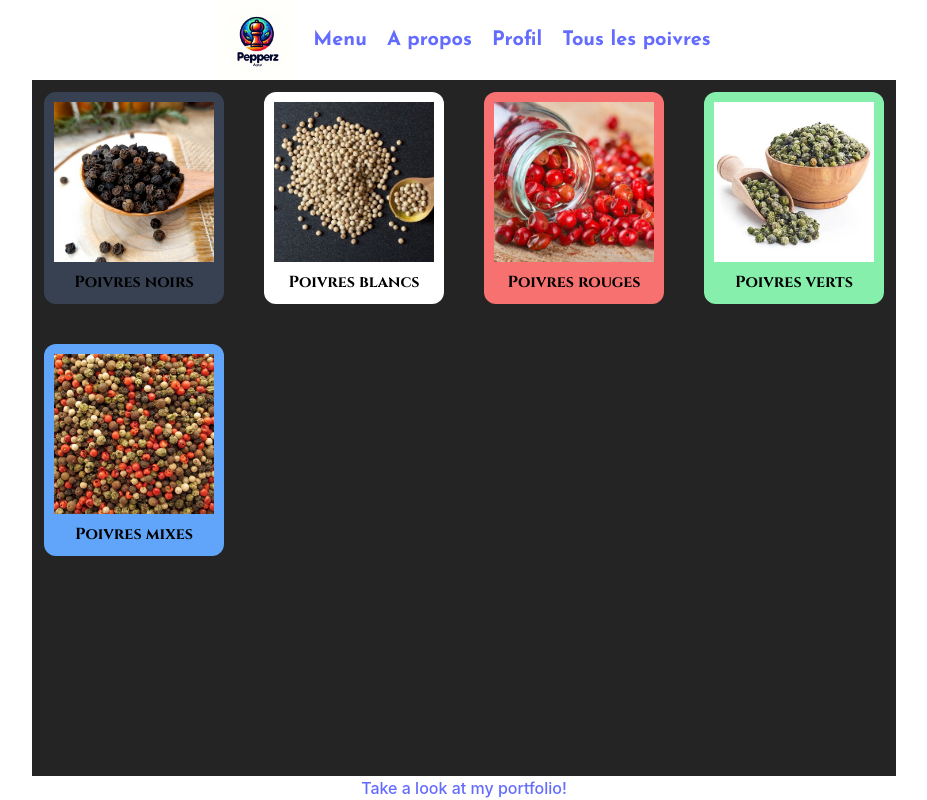
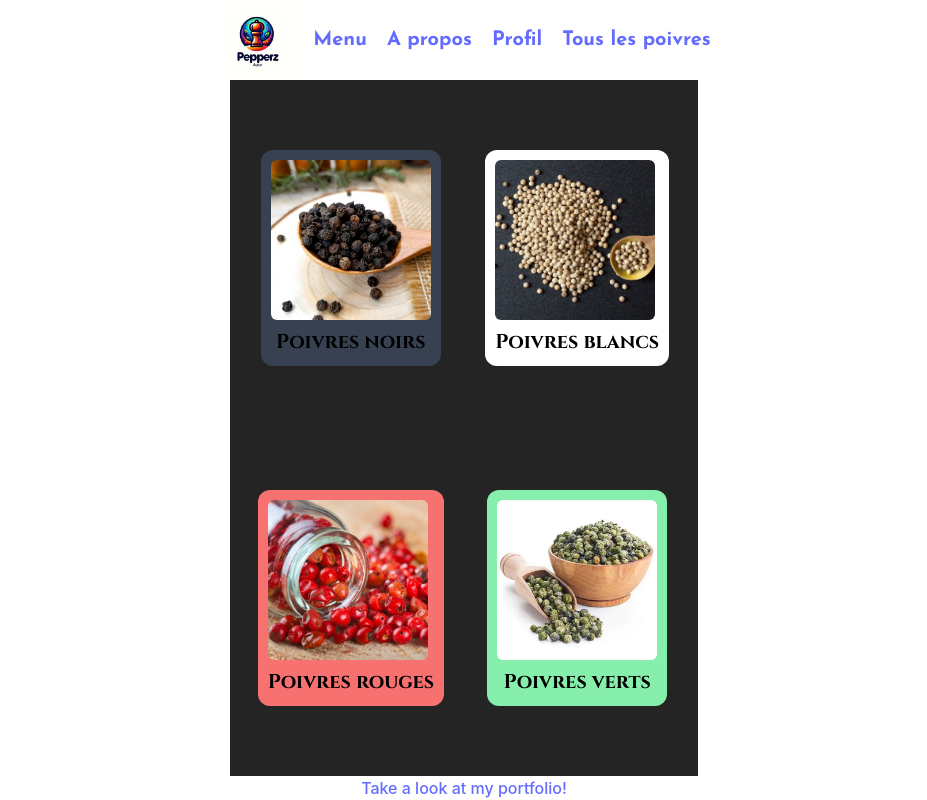
Before and after one commit to ArthurCouturier/pepperz-app-front, a React (Vite) app: page / in a window 1280 px wide. Shown: the whole page, without its empty margins (176-1103 px from the left). Built offline with nearby package versions, Linux system fonts and the light colour scheme; no server answers.

Commit message:
fixed home page layout

```diff
--- a/src/Components/Auth/AuthContext.tsx
+++ b/src/Components/Auth/AuthContext.tsx
@@ -9,6 +9,7 @@ import { AuthContextType, UserProfile } from "../../models/AuthModels";
 
 const AuthContext = createContext<AuthContextType | undefined>(undefined);
 
+// eslint-disable-next-line react-refresh/only-export-components
 export function useAuth() {
   const context = useContext(AuthContext);
   if (context === undefined) {
--- a/src/Components/Buttons/Button.tsx
+++ b/src/Components/Buttons/Button.tsx
@@ -18,8 +18,8 @@ function Button({ children, onClick, onMouseEnter, onMouseLeave, title, img, cla
             title={title}
         >
             {img ?
-                <img className={"w-[20vh]"}
-                    src={img}/>
+                <img className={"w-[20vh] rounded-md"}
+                    src={img} />
                 :
                 <></>
             }
--- a/src/Components/Cards/PepperTypeCard.tsx
+++ b/src/Components/Cards/PepperTypeCard.tsx
@@ -1,6 +1,6 @@
 import Button from "../Buttons/Button.tsx";
 import PepperTypeNames from "../../utils/PepperTypeNames.ts";
-import {useState} from "react";
+import { useState } from "react";
 import imgBlack from '../../assets/peppers/poivre-noir.jpg';
 import imgWhite from '../../assets/peppers/poivre-blanc.jpg';
 import imgRed from '../../assets/peppers/poivre-rouge.jpg';
@@ -20,7 +20,7 @@ interface PepperCardProps {
     type: keyof typeof PepperTypeNames;
 }
 
-function PepperTypeCard({className, type}: PepperCardProps) {
+function PepperTypeCard({ className, type }: PepperCardProps) {
 
     const [isHovered, setIsHovered] = useState(false);
 
--- a/src/Pages/Home.tsx
+++ b/src/Pages/Home.tsx
@@ -3,22 +3,21 @@ import PepperTypeCard from "../Components/Cards/PepperTypeCard.tsx";
 import PepperTypeColors from "../utils/PepperTypeColors.ts";
 
 function Home() {
-
-    const pepperTypes = Object.keys(PepperTypeNames) as (keyof typeof PepperTypeNames)[]
+    const pepperTypes = Object.keys(PepperTypeNames) as (keyof typeof PepperTypeNames)[];
 
     return (
-        <>
-            <div className="flex items-center justify-center">
-                <div className="grid grid-cols-1 md:grid-cols-2 lg:grid-cols-3 xl:grid-cols-4 gap-4">
-                    {pepperTypes.map((type, index) => (
-                        <PepperTypeCard key={index} type={type}
-                                        className={`${PepperTypeColors[type]} font-bold text-black`}
+        <div className="flex items-center justify-center h-full">
+            <div className="grid grid-cols-2 grid-rows-2 gap-4 w-full h-full p-4">
+                {pepperTypes.map((type, index) => (
+                    <div key={index} className="flex items-center justify-center"> {/* Encapsule chaque carte dans un flex container */}
+                        <PepperTypeCard type={type}
+                            className={`${PepperTypeColors[type]} font-bold text-black text-xs sm:text-sm md:text-base lg:text-lg xl:text-xl`}
                         />
-                    ))}
-                </div>
+                    </div>
+                ))}
             </div>
-        </>
-    )
+        </div>
+    );
 }
 
 export default Home;
--- a/src/utils/PepperTypeColors.ts
+++ b/src/utils/PepperTypeColors.ts
@@ -3,7 +3,7 @@ enum PepperTypeColors {
     WHITE="bg-white",
     RED="bg-red-400",
     GREEN="bg-green-300",
-    MIX="bg-blue-400"
+    // MIX="bg-blue-400"
 }
 
 export function getPepperTypeColor(type: string): string {
--- a/src/utils/PepperTypeNames.ts
+++ b/src/utils/PepperTypeNames.ts
@@ -3,7 +3,7 @@ enum PepperTypeNames {
     WHITE="Blanc",
     RED="Rouge",
     GREEN="Vert",
-    MIX="Mixe"
+    // MIX="Mixe"
 }
 
 export function getPepperTypeName(type: string): string {
```
Also changed, not shown: src/App.tsx (+8 -8 lines). Lines whose indentation alone changed are shown as unchanged.
